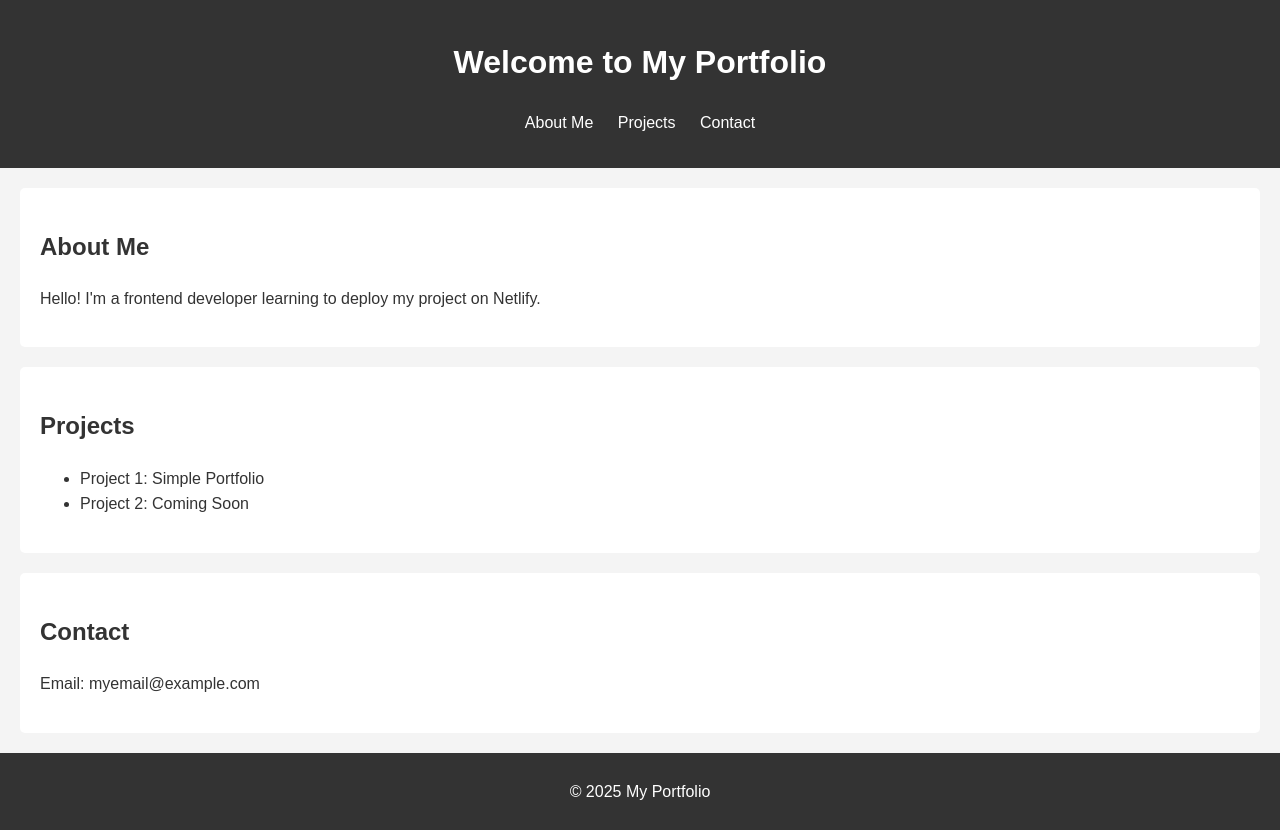
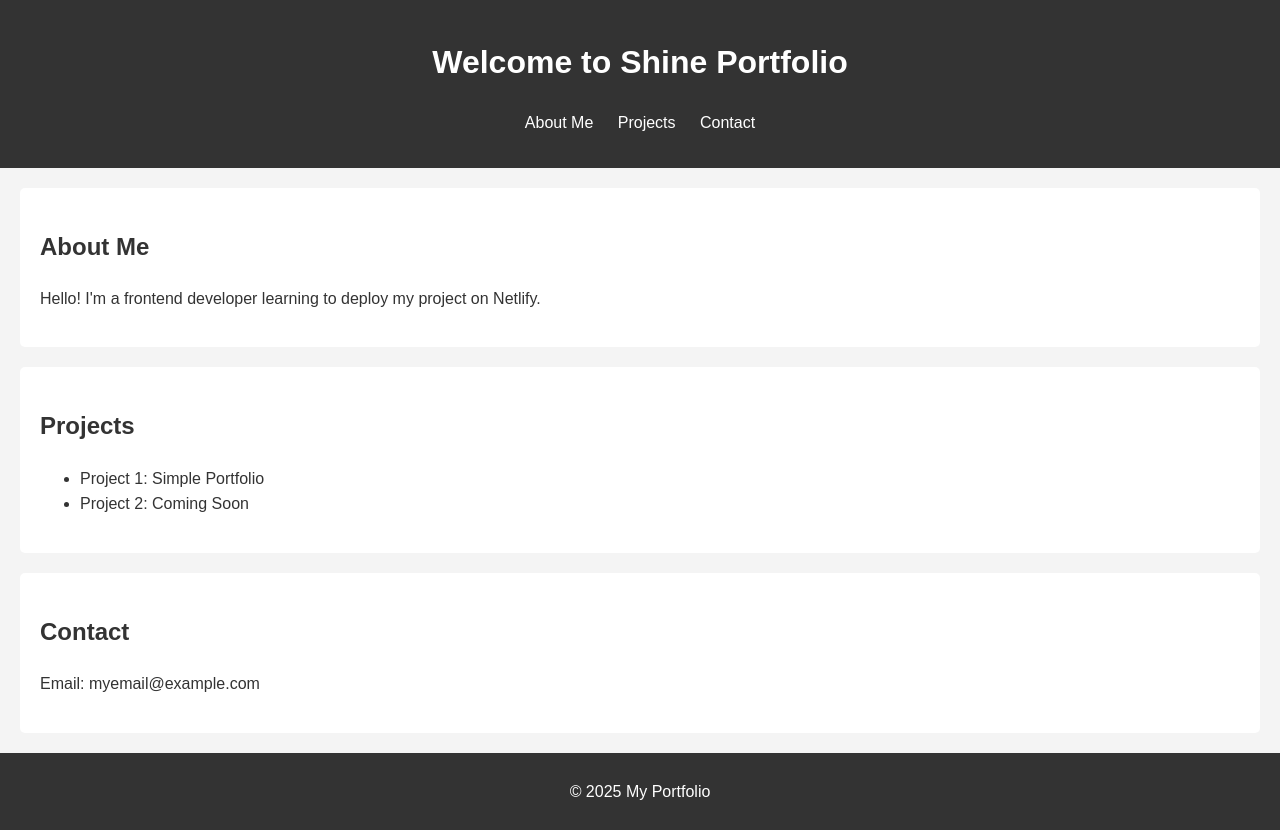
Before and after one commit to ShineHtetWai24/MyPortfolio, a plain HTML site: page index.html in a window 1280 px wide. Drawn offline with Linux system fonts and the light colour scheme.

Commit message:
change portfolio name

```diff
--- a/index.html
+++ b/index.html
@@ -8,7 +8,7 @@
 </head>
 <body>
     <header>
-        <h1>Welcome to My Portfolio</h1>
+        <h1>Welcome to Shine Portfolio</h1>
         <nav>
             <ul>
                 <li><a href="#about">About Me</a></li>
```
